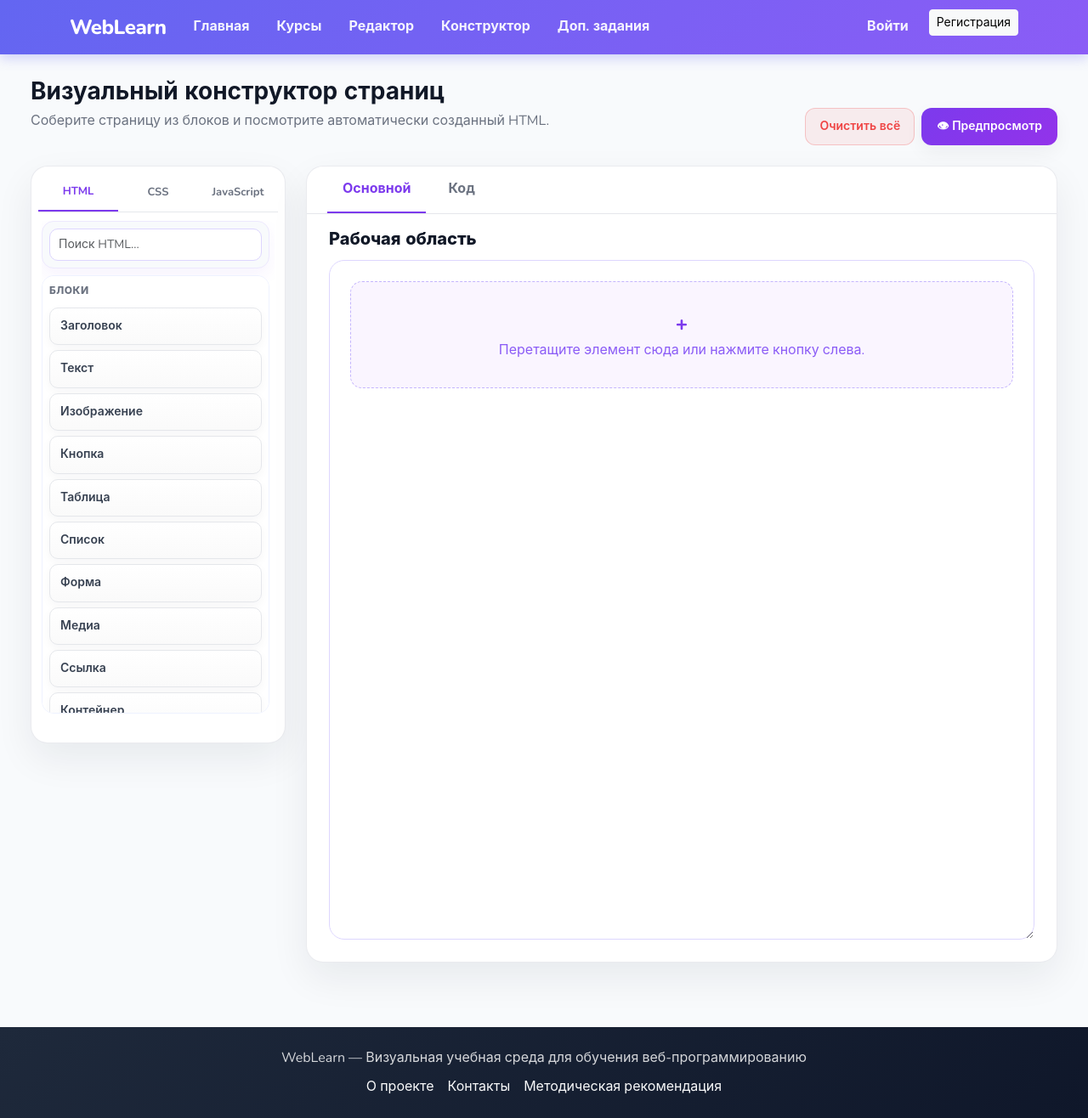
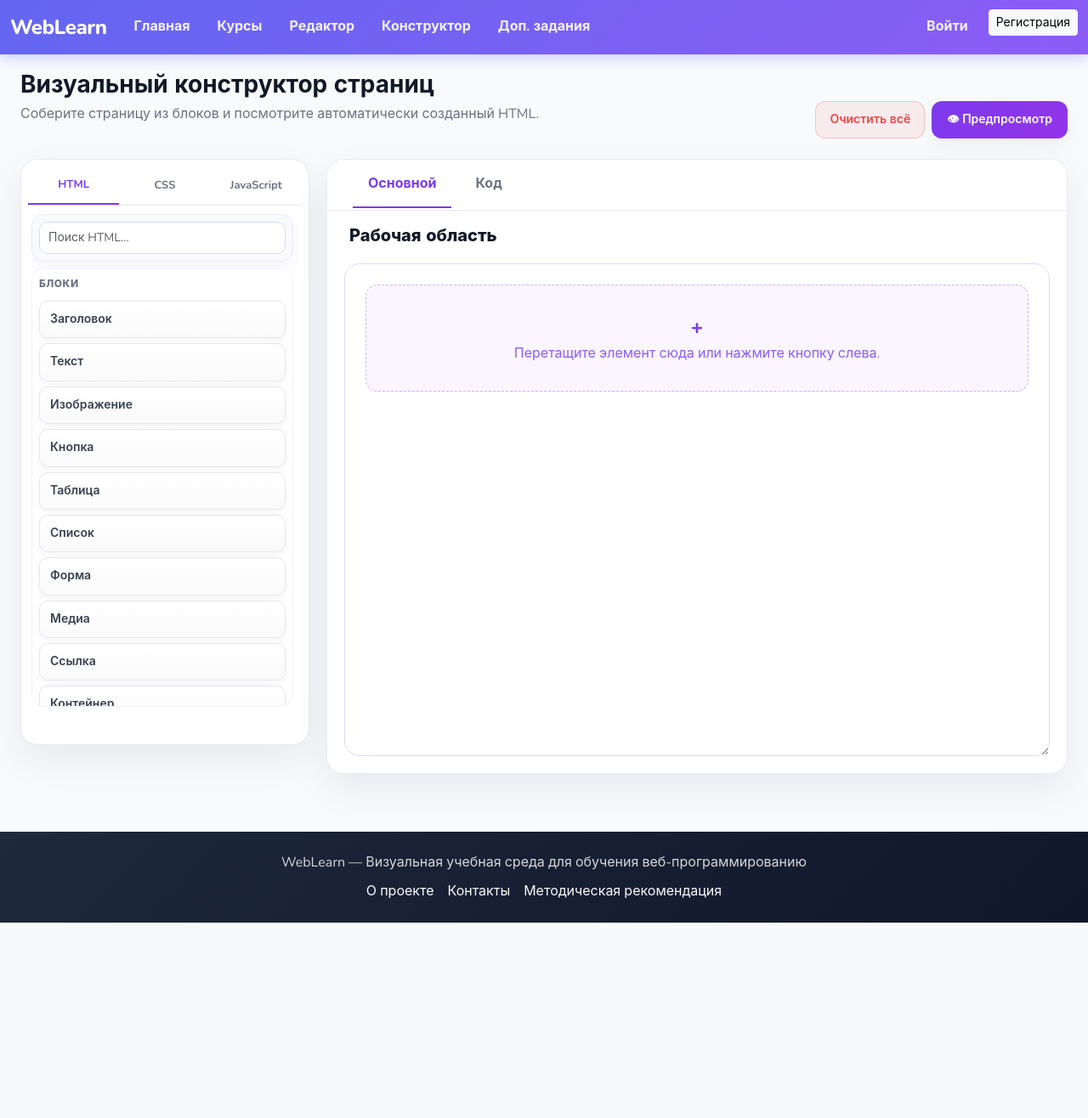
Before and after one commit to IrradaZholman/weblearn, a Django app: page /editor/builder/ in a window 1280 px wide. Shown: the whole page at 85% size. After the commit the page ends 1086 px from the top, so only its background shows below. Run offline with Django 5.2, Linux system fonts and the light colour scheme; some libraries are stand-ins or nearby versions.

Commit message:
Update builder.html

```diff
--- a/templates/editor/builder.html
+++ b/templates/editor/builder.html
@@ -688,6 +688,116 @@ h2.h5.fw-bold.mb-2{
   .settings-panel{
     display:none;
   }
+}
+/* ===== FULL HD FIX ===== */
+
+.container.py-4{
+    max-width:100% !important;
+    width:100% !important;
+    padding:20px 24px !important;
+}
+
+/* весь экран */
+.builder-layout{
+    display:grid !important;
+    grid-template-columns:340px 1fr;
+    gap:20px;
+    width:100%;
+    align-items:start;
+}
+
+/* левая панель */
+.builder-sidebar{
+    height:calc(100vh - 110px) !important;
+}
+
+/* правая часть */
+.builder-layout > .card{
+    width:100%;
+    min-width:0;
+}
+
+/* верхняя панель */
+.right-tabs{
+    width:100%;
+    height:60px;
+    padding:0 30px;
+    display:flex;
+    align-items:center;
+    gap:10px;
+    border-bottom:1px solid #e5e7eb;
+    background:#fff;
+}
+
+/* рабочая область */
+.builder-canvas{
+    width:calc(100% - 40px);
+    margin:20px !important;
+
+    min-height:calc(100vh - 220px);
+    max-height:none !important;
+
+    overflow:auto;
+
+    padding:24px;
+    border-radius:18px;
+    background:#fff;
+}
+
+/* код */
+.code-output{
+    margin:20px !important;
+    width:calc(100% - 40px);
+    max-height:none !important;
+    min-height:calc(100vh - 220px);
+}
+
+/* карточки */
+.canvas-item{
+    width:100%;
+}
+
+/* 1920+ */
+@media(min-width:1600px){
+
+    .builder-layout{
+        grid-template-columns:380px 1fr;
+    }
+
+    .builder-canvas{
+        min-height:calc(100vh - 180px);
+    }
+}
+
+/* ноутбуки */
+@media(max-width:1200px){
+
+    .builder-layout{
+        grid-template-columns:300px 1fr;
+    }
+}
+
+/* планшеты */
+@media(max-width:992px){
+
+    .builder-layout{
+        grid-template-columns:1fr;
+    }
+
+    .builder-sidebar{
+        height:auto !important;
+    }
+
+    .builder-canvas{
+        min-height:600px;
+    }
+}
+.builder-canvas{
+  min-height:calc(100vh - 220px);
+  max-height:none;
+}
+.container{
+    max-width:100% !important;
 }
 </style>
 {% endblock %}
```
